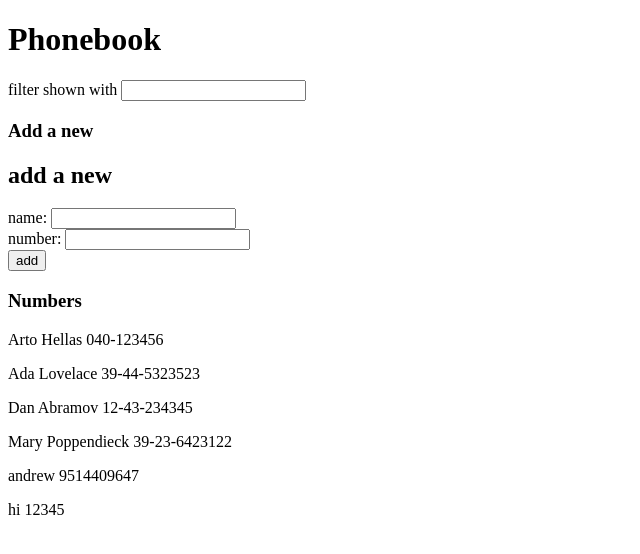
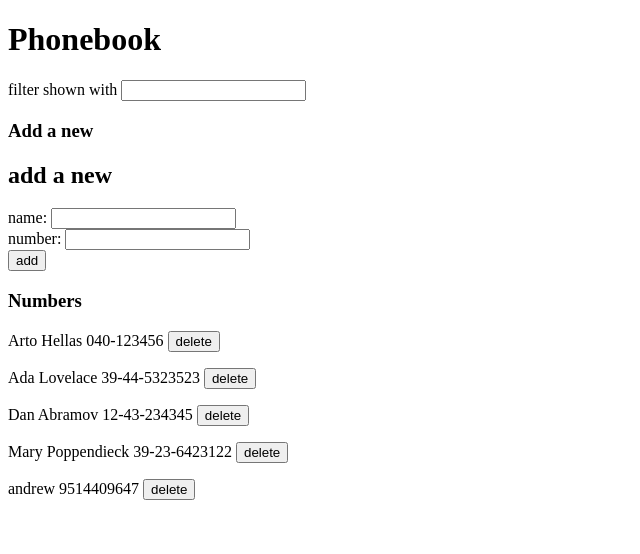
Before and after one commit to andrew1st/my_fullstackopen, a React (Create React App) app in the folder part2/: page / in a window 1280 px wide. Shown: the top 554 px of the page, without its empty margins (0-640 px from the left). Built offline with nearby package versions, Linux system fonts and the light colour scheme; data requests are answered from the project's data file.

Commit message:
finish ex. 2.14 | delete person functionality

```diff
--- a/part2/db.json
+++ b/part2/db.json
@@ -24,11 +24,6 @@
       "name": "andrew",
       "number": "9514409647",
       "id": "andrew"
-    },
-    {
-      "name": "hi",
-      "number": "12345",
-      "id": "hi"
     }
   ]
 }
--- a/part2/src/App.js
+++ b/part2/src/App.js
@@ -63,11 +63,38 @@ const App = () => {
             })
         }
         else {
-          const alert_str = `${newName} is already added to the PhoneBook.`
-          window.alert(alert_str)
+          if (window.confirm(`${newName} is already added to the PhoneBook, replace the old number with the new one?`)) {
+            //personService
+            console.log("yes on confirm")
+          }
+          else {
+            window.alert(`${newName} was NOT added to the PhoneBook`)
+          }
+
         }
     }
 
+  // ex. 2.14 | deletePerson functionality
+  const handleDeletePerson = (id) => {
+    if (window.confirm(`Do you really want to delete "${id}"?`)) {
+    personService
+      .ax_delete(id)
+      .then(response => {
+        console.log(`Deleted person with id: ${id}`)
+        //remove person from persons array | array.filter()
+        const newPersons = persons.filter((person) => person.id !== id)
+        console.log("newPersons: " + newPersons)
+        setPersons(newPersons)
+      })
+      .catch((error) => {
+        console.error(error)
+      })
+    }
+  }
+
+  // TODO -> ex. 2.15 | PUT request functionality
+  // update person(s) phone # if same name is entered with new phone # value
+  // NOTE: use array.find()
 
   return (
     <div>
@@ -81,7 +108,7 @@ const App = () => {
 
       <h3>Numbers</h3>
 
-      <Persons newFilter={newFilter} persons={persons}/>
+      <Persons newFilter={newFilter} persons={persons} handleDeletePerson={handleDeletePerson}/>
     </div>
   )
 }
--- a/part2/src/components/Person.jsx
+++ b/part2/src/components/Person.jsx
@@ -5,7 +5,7 @@ const Persons = (props) => {
     return (
         <div>
         {personsToShow?.map(person =>
-        <p key={person.name}>{person.name} {person.number}</p>
+            <p key={person.name}>{person.name} {person.number} <button onClick={() => props.handleDeletePerson(person.id)} name={person.id} value="delete">delete </button> </p>
         )}
         </div>
     )
--- a/part2/src/services/persons.js
+++ b/part2/src/services/persons.js
@@ -13,4 +13,8 @@ const update = (id, newObject) => {
   return axios.put(`${baseUrl}/${id}`, newObject)
 }
 
-export default { getAll, create, update }
+const ax_delete = (id) => {
+  return axios.delete(`${baseUrl}/${id}`)
+}
+
+export default { getAll, create, update, ax_delete}
```
